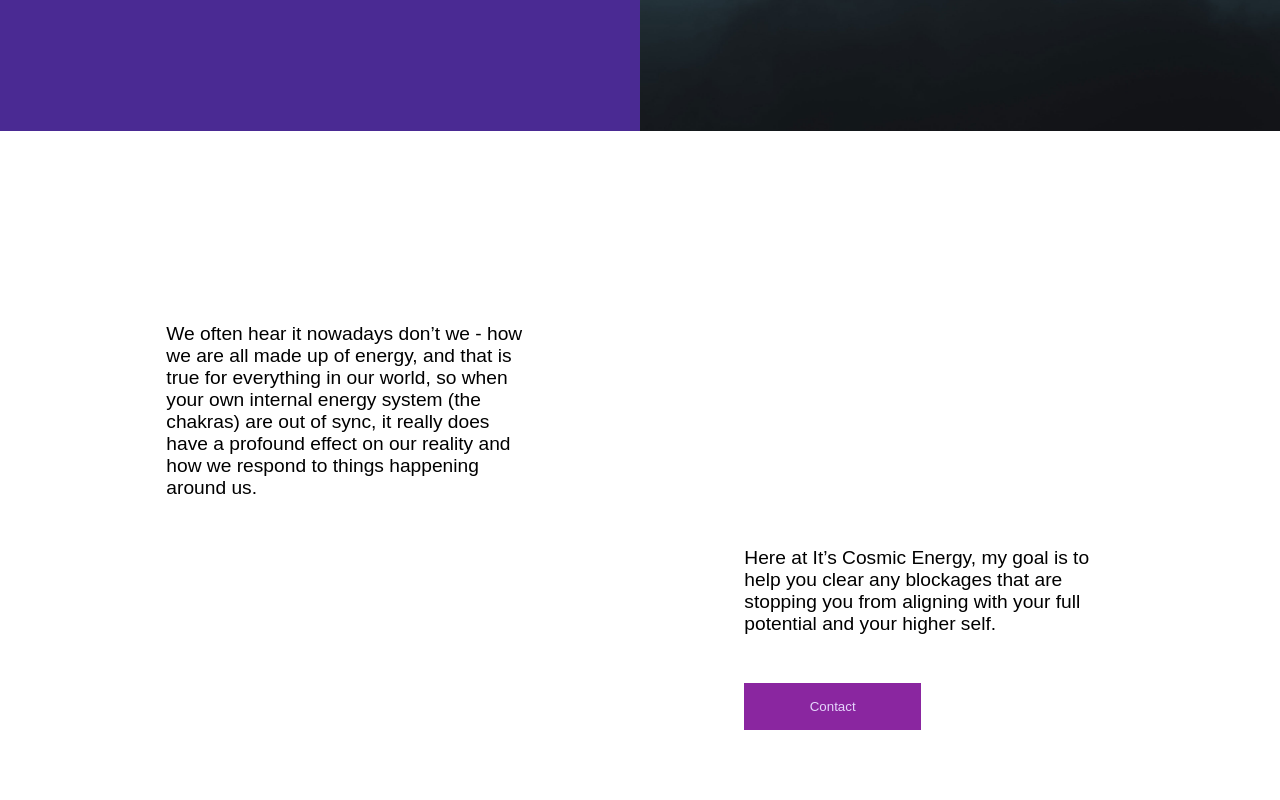
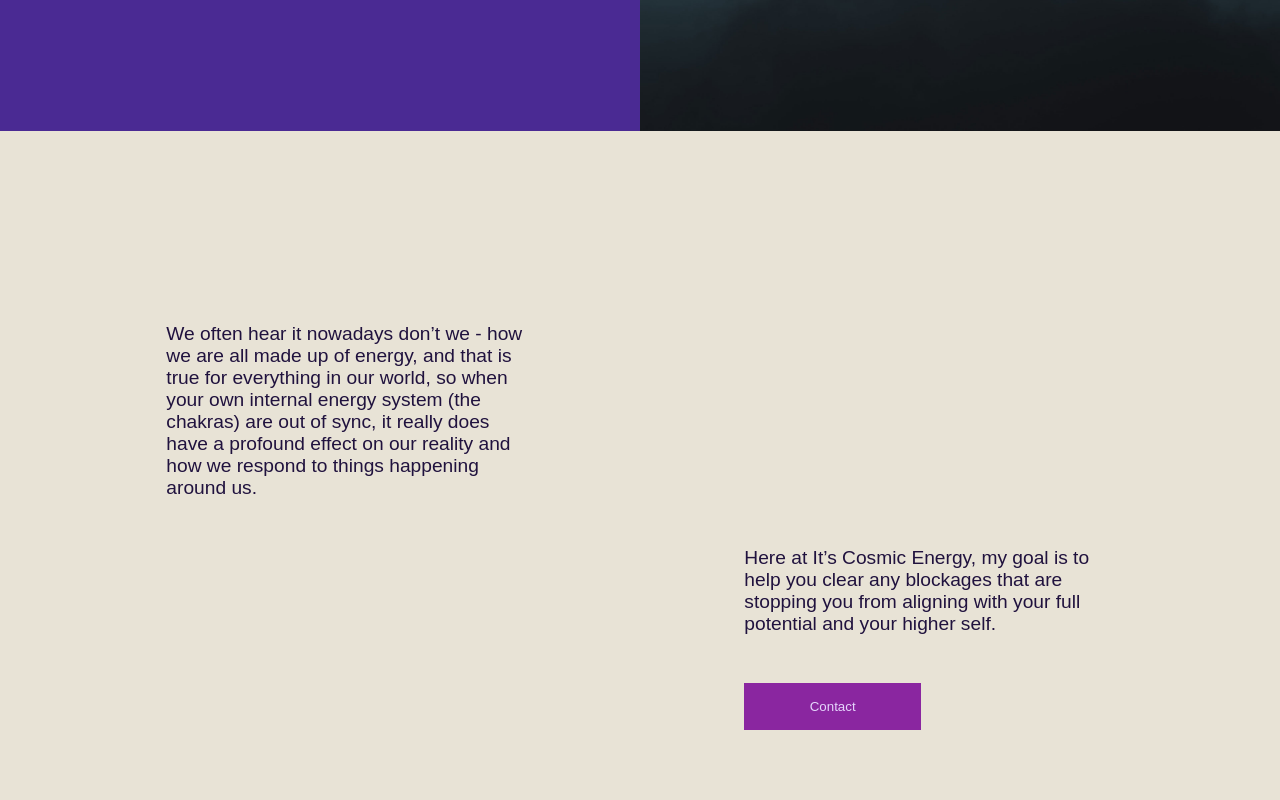
Before and after one commit to deshandeshandeshan/cosmicenergywithaimee, a React (Create React App) app: page /aboutme in a window 1280 px wide. Shown: the part 1560-2360 px from the top of the page. Built offline with nearby package versions, Linux system fonts and the light colour scheme; a web font is replaced by a local one.

Commit message:
Made small change to css in aboutme.css to have more consistent naming

```diff
--- a/src/components/AboutMe.css
+++ b/src/components/AboutMe.css
@@ -7,7 +7,7 @@
     padding-bottom: 1rem
 }
 
-.aboutMeSecondSection {
+.aboutMeSectionTwo {
     background-color: #E8E3D6;
     color: #20123E;
 }
```
